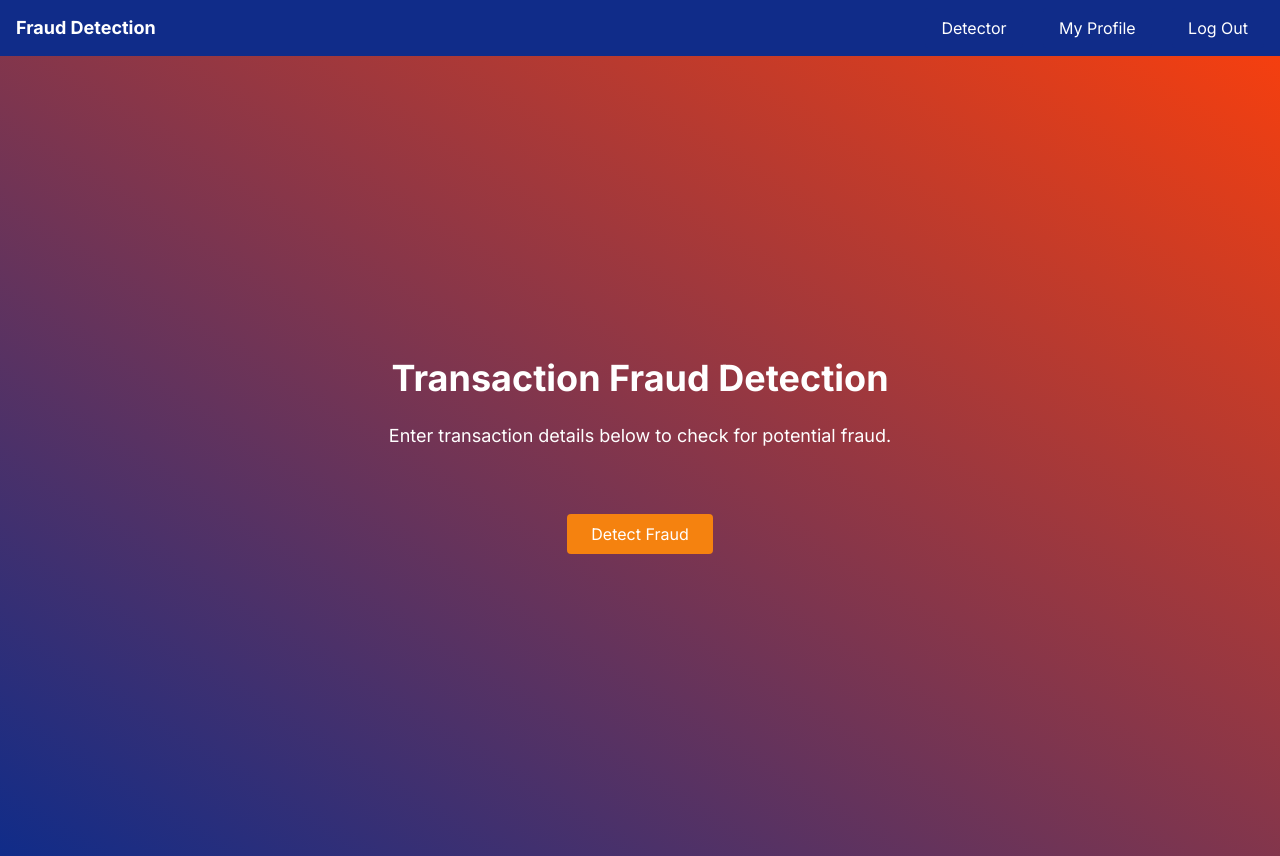
After one commit to jnsltk/fraud_detection, a Django app: page /core/detection_page/ in a window 1280 px wide. The commit adds this page. Run offline with Django 5.2, Linux system fonts and the light colour scheme; the visitor is signed in with stand-in values (Sample User, id 1); some libraries are stand-ins or nearby versions.

Commit message:
#16 Implement page frame and page navigation function

```diff
--- /dev/null
+++ b/fraud_detection/core/templates/detection/detection_page.html
@@ -0,0 +1,30 @@
+{% extends "core/base_generic.html" %}
+
+{% block content %}
+
+{% include "home_page/nav_bar.html" %}
+
+<div class="flex flex-col justify-center items-center bg-gradient-to-bl from-[#f53f0f] to-[#102c89] h-screen w-screen text-white">
+    <h1 class="text-4xl font-bold text-center mb-6">Transaction Fraud Detection</h1>
+    <p class="text-center text-lg mb-10">Enter transaction details below to check for potential fraud.</p>
+
+    <!-- Fraud Detection Form -->
+    <form action="{% url 'core/detection_page' %}" method="post" class="flex flex-col items-center space-y-6 w-4/5 max-w-2xl">
+        {% csrf_token %}
+
+        <!-- Submit Button -->
+        <button type="submit" class="px-6 py-2 bg-[#F5820F] rounded hover:bg-red-600 transition-colors">
+            Detect Fraud
+        </button>
+    </form>
+
+    <!-- Detection Result -->
+    {% if detection_result %}
+    <div class="mt-10 text-center">
+        <h2 class="text-2xl font-bold">Detection Result</h2>
+        <p class="text-lg mt-4">{{ detection_result }}</p>
+    </div>
+    {% endif %}
+</div>
+
+{% endblock %}
--- a/fraud_detection/core/templates/home_page/home_page.html
+++ b/fraud_detection/core/templates/home_page/home_page.html
@@ -5,7 +5,7 @@
     </div>
     <div class="px-24 flex sm:flex-row items-center justify-between gap-16">
         <button
-            hx-get="{% url 'core/register' %}"
+            hx-get="{% url 'core/detection_page' %}"
             hx-target="#root"
             class="block lg:py-3 lg:px-4 py-1 px-1 rounded-md transition duration-150 bg-[#F5820F] hover:bg-red-600/30 font-light">
             Get Started
--- a/fraud_detection/core/templates/home_page/nav_bar.html
+++ b/fraud_detection/core/templates/home_page/nav_bar.html
@@ -4,7 +4,7 @@
         {% if user.is_authenticated %}
             <!-- TODO: Add a link to the dector page (replace index) -->
             <button
-                hx-get="{% url 'core/index' %}"
+                hx-get="{% url 'core/detection_page' %}"
                 hx-target="#root"
                 class="px-4 py-2 bg-[#102c89] rounded hover:bg-[#586BAC] transition-colors">
                     Detector
--- a/fraud_detection/core/urls.py
+++ b/fraud_detection/core/urls.py
@@ -12,4 +12,5 @@ urlpatterns = [
     path('update_profile/', views.update_profile_view, name='core/update_profile'),
     path('change_password/', views.get_change_password_view, name='core/change_password'),
     path('post_change_password/', views.post_change_password_view, name='core/post_change_password'),
+    path('detection_page/', views.detection_page_view, name='core/detection_page'),
 ]
--- a/fraud_detection/core/views.py
+++ b/fraud_detection/core/views.py
@@ -132,3 +132,8 @@ def post_change_password_view(request):
         })
     error_message = "The old password is incorrect."
     return render(request, 'my_profile/change_password.html', {'form': form, 'error_message': error_message})
+
+@login_required
+@require_GET
+def detection_page_view(request):
+    return render(request, 'detection/detection_page.html')
```
